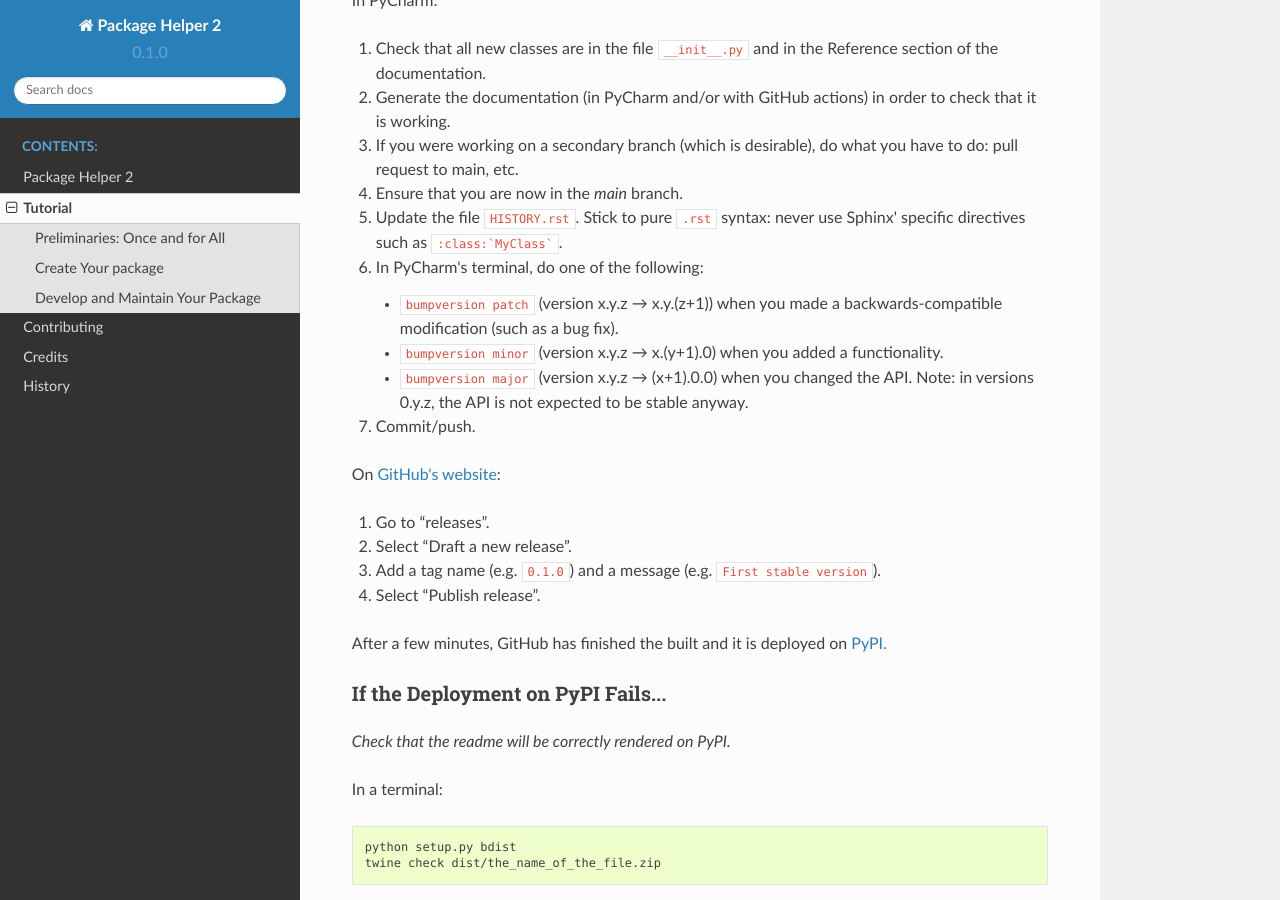
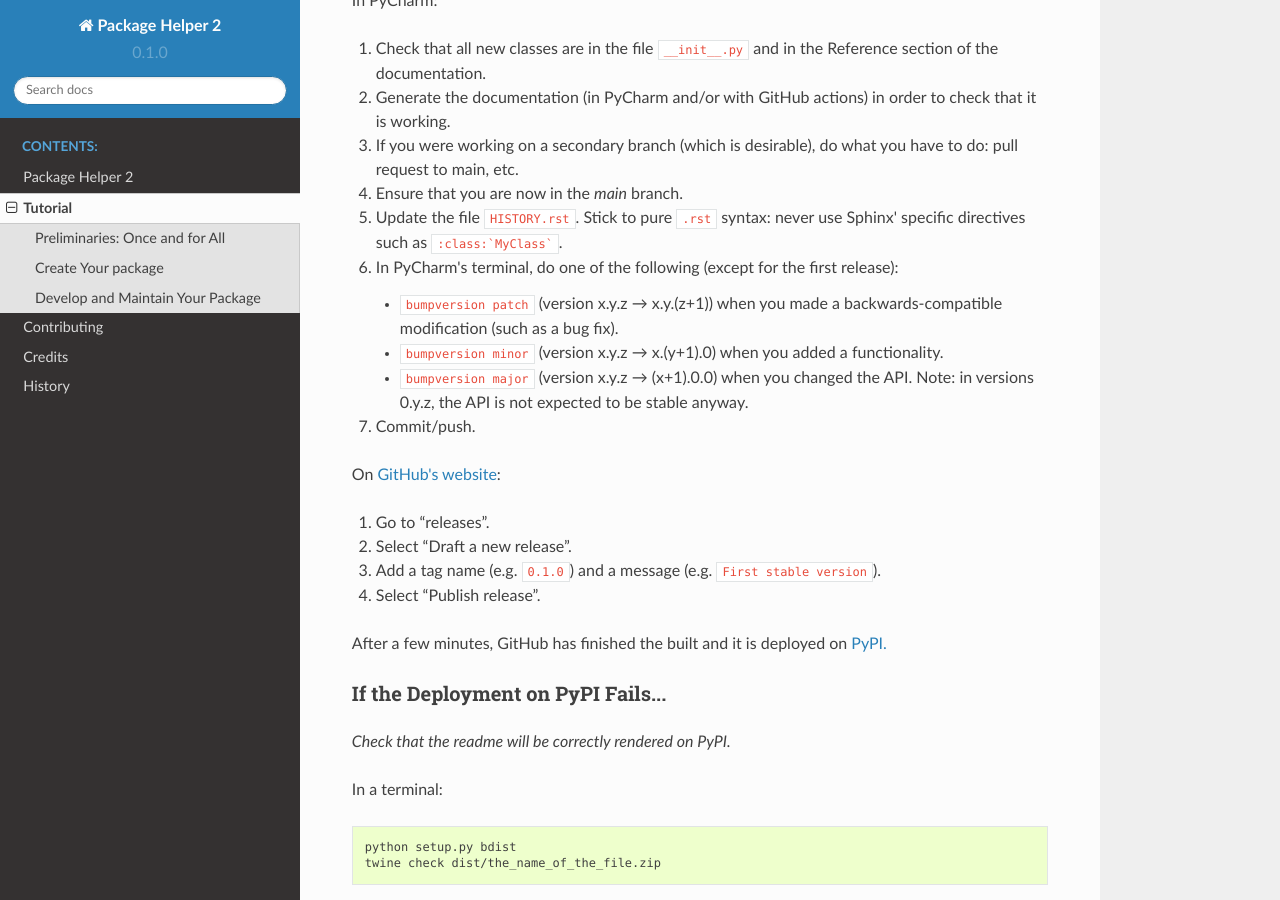
Before and after one commit to francois-durand/package_helper_2, a Sphinx documentation site: the page built from docs/tutorial.rst, in a window 1280 px wide and 900 px high, scrolled down 6938 px. Built offline with Sphinx 7.4.7 and the Read the Docs theme 2.0.0, drawn with Linux system fonts in a browser that asks for light colours.

Commit message:
Update during_the_life_of_your_package.html

```diff
--- a/docs/_static/during_the_life_of_your_package.html
+++ b/docs/_static/during_the_life_of_your_package.html
@@ -24,7 +24,7 @@
             never use Sphinx' specific directives such as
             <code class="docutils literal notranslate"><span class="pre">:class:`MyClass`</span></code>.
         </p></li>
-        <li><p>In PyCharm's terminal, do one of the following:</p>
+        <li><p>In PyCharm's terminal, do one of the following (except for the first release):</p>
             <ul class="simple">
                 <li><p><code class="docutils literal notranslate"><span class="pre">bumpversion patch</span></code>
                     (version x.y.z → x.y.(z+1)) when you made a backwards-compatible modification (such as a
```
